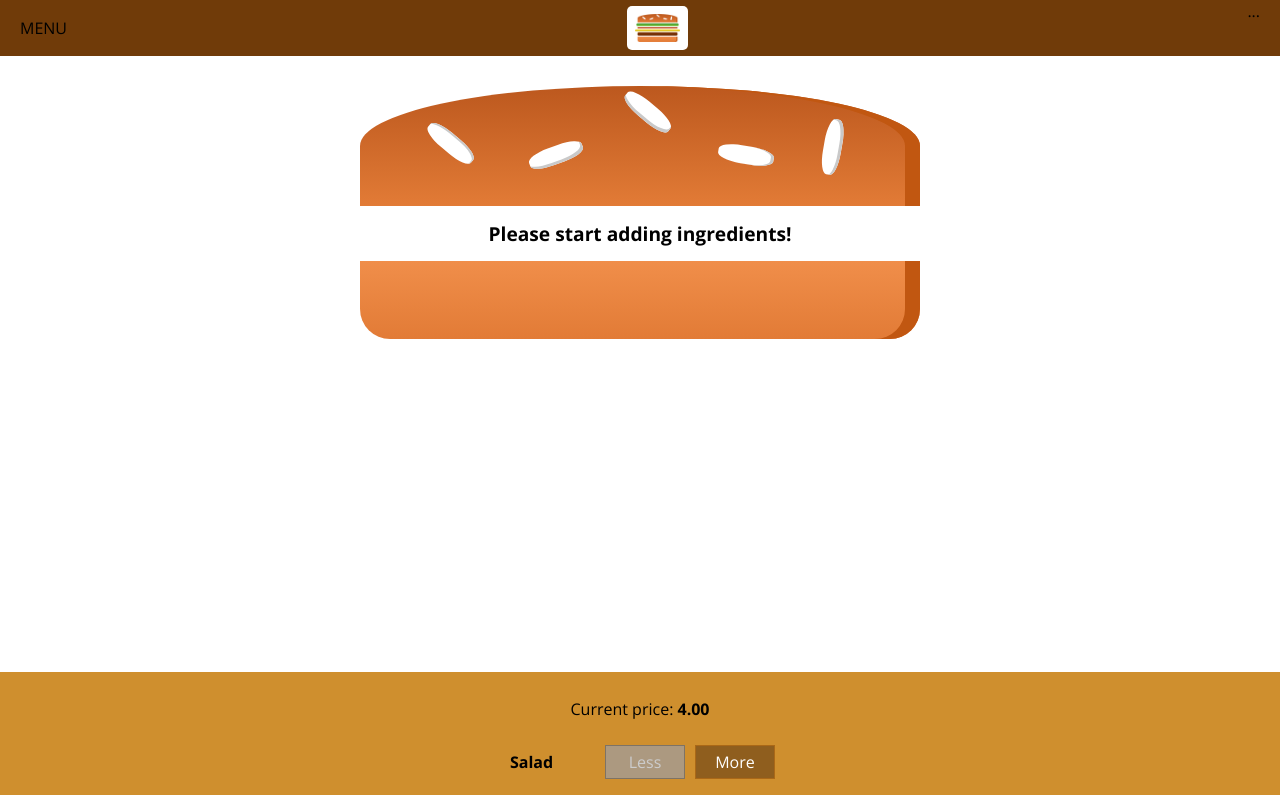
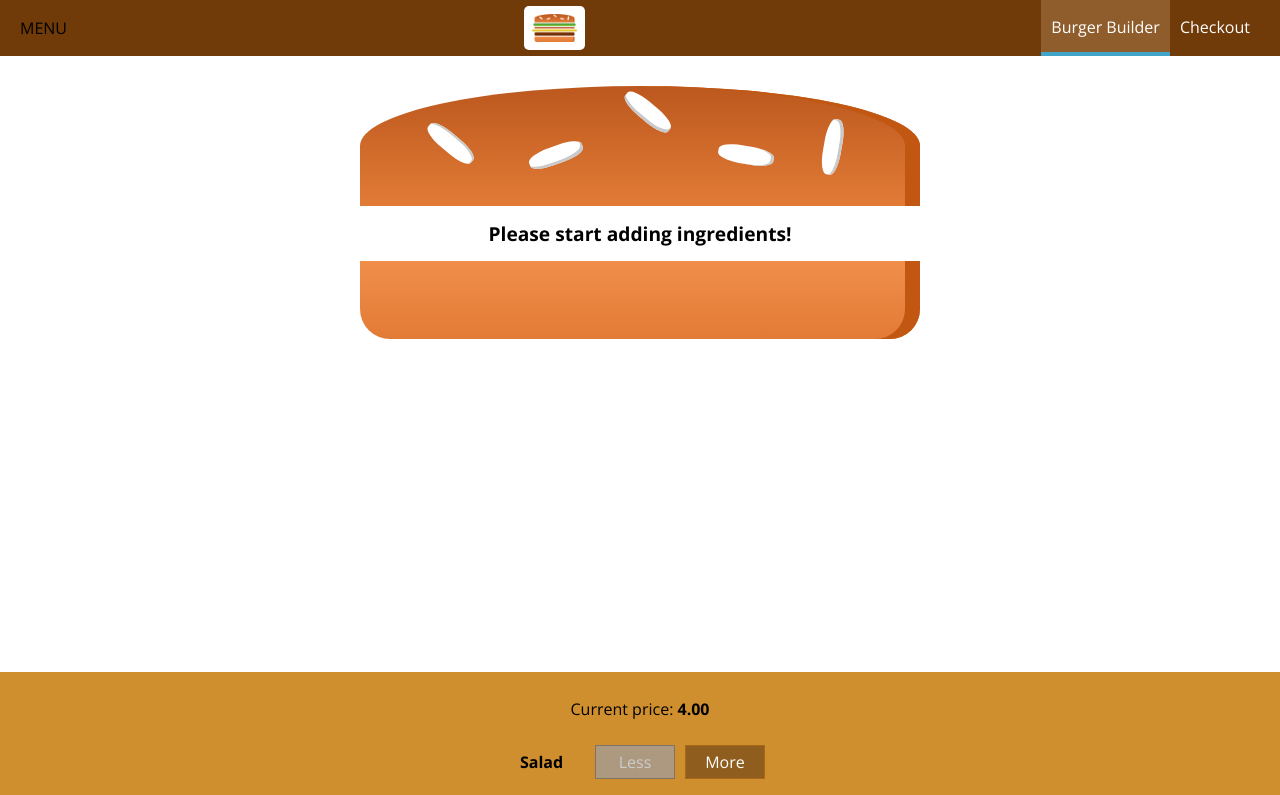
Before and after one commit to rodrake1/react-portfolio, a React (Create React App) app: page / in a window 1280 px wide. Shown: the top 795 px of the page. Built offline with nearby package versions, Linux system fonts and the light colour scheme.

Commit message:
145. Adding Reusable Navigation Items

```diff
--- a/src/components/Logo/Logo.module.css
+++ b/src/components/Logo/Logo.module.css
@@ -2,7 +2,6 @@
   background-color: white;
   height: 80%;
   padding: 8px;
-  box-sizing: border-box;
   border-radius: 5px;
 }
 
--- /dev/null
+++ b/src/components/Navigation/NavigationItems/NavigationItem/NavigationItem.js
@@ -0,0 +1,14 @@
+import React from 'react';
+import classes from './NavigationItem.module.css';
+
+const navigationItem = props => (
+  <li  className={classes.NavigationItem}>
+    <a
+      href={props.link}
+      className={props.active ? classes.active : null}>
+        {props.children}
+      </a>
+  </li>
+);
+
+export default navigationItem;
--- /dev/null
+++ b/src/components/Navigation/NavigationItems/NavigationItem/NavigationItem.module.css
@@ -0,0 +1,22 @@
+.NavigationItem {
+  display: flex;
+  height: 100%;
+  margin: 0;
+  align-items: center;
+}
+
+.NavigationItem a {
+  height: 100%;
+  padding: 16px 10px;
+  color: white;
+  text-decoration: none;
+  border-bottom: 4px solid transparent;
+}
+
+.NavigationItem a:hover,
+.NavigationItem a:active,
+.NavigationItem a.active {
+  color: white;
+  background-color: #8f5c2c;
+  border-bottom: 4px solid #40a4c8;
+}
--- /dev/null
+++ b/src/components/Navigation/NavigationItems/NavigationItems.js
@@ -0,0 +1,12 @@
+import React from 'react';
+import NavigationItem from './NavigationItem/NavigationItem';
+import classes from './NavigationItems.module.css';
+
+const navigationItems = props => (
+  <ul className={classes.NavigationItems}>
+    <NavigationItem link="/" active>Burger Builder</NavigationItem>
+    <NavigationItem link="/">Checkout</NavigationItem>
+  </ul>
+);
+
+export default navigationItems;
--- /dev/null
+++ b/src/components/Navigation/NavigationItems/NavigationItems.module.css
@@ -0,0 +1,8 @@
+.NavigationItems {
+  display: flex;
+  height: 100%;
+  margin: 0;
+  padding: 0;
+  align-items: center;
+  list-style: none;
+}
--- a/src/components/Navigation/Toolbar/Toolbar.js
+++ b/src/components/Navigation/Toolbar/Toolbar.js
@@ -1,5 +1,6 @@
 import React from 'react';
 import classes from './Toolbar.module.css';
+import NavigationItems from '../NavigationItems/NavigationItems';
 import Logo from '../../Logo/Logo';
 
 const toolbar = props => (
@@ -7,7 +8,7 @@
     <div>MENU</div>
     <Logo />
     <nav>
-      ...
+      <NavigationItems />
     </nav>
   </header>
 );
--- a/src/components/Navigation/Toolbar/Toolbar.module.css
+++ b/src/components/Navigation/Toolbar/Toolbar.module.css
@@ -9,7 +9,6 @@
   justify-content: space-between;
   align-items: center;
   padding: 0 20px;
-  box-sizing: border-box;
   z-index: 90;
 }
 
--- a/src/components/UI/Modal/Modal.module.css
+++ b/src/components/UI/Modal/Modal.module.css
@@ -8,7 +8,6 @@
   padding: 16px;
   left: 15%;
   top: 30%;
-  box-sizing: border-box;
   transition: all 0.3s ease-out;
 }
 
--- a/src/index.css
+++ b/src/index.css
@@ -1,4 +1,9 @@
+*, *:before, *:after {
+  box-sizing: inherit;
+}
+
 body {
+  box-sizing: border-box;
   margin: 0;
   padding: 0;
   font-family: 'Open Sans', sans-serif;
```
